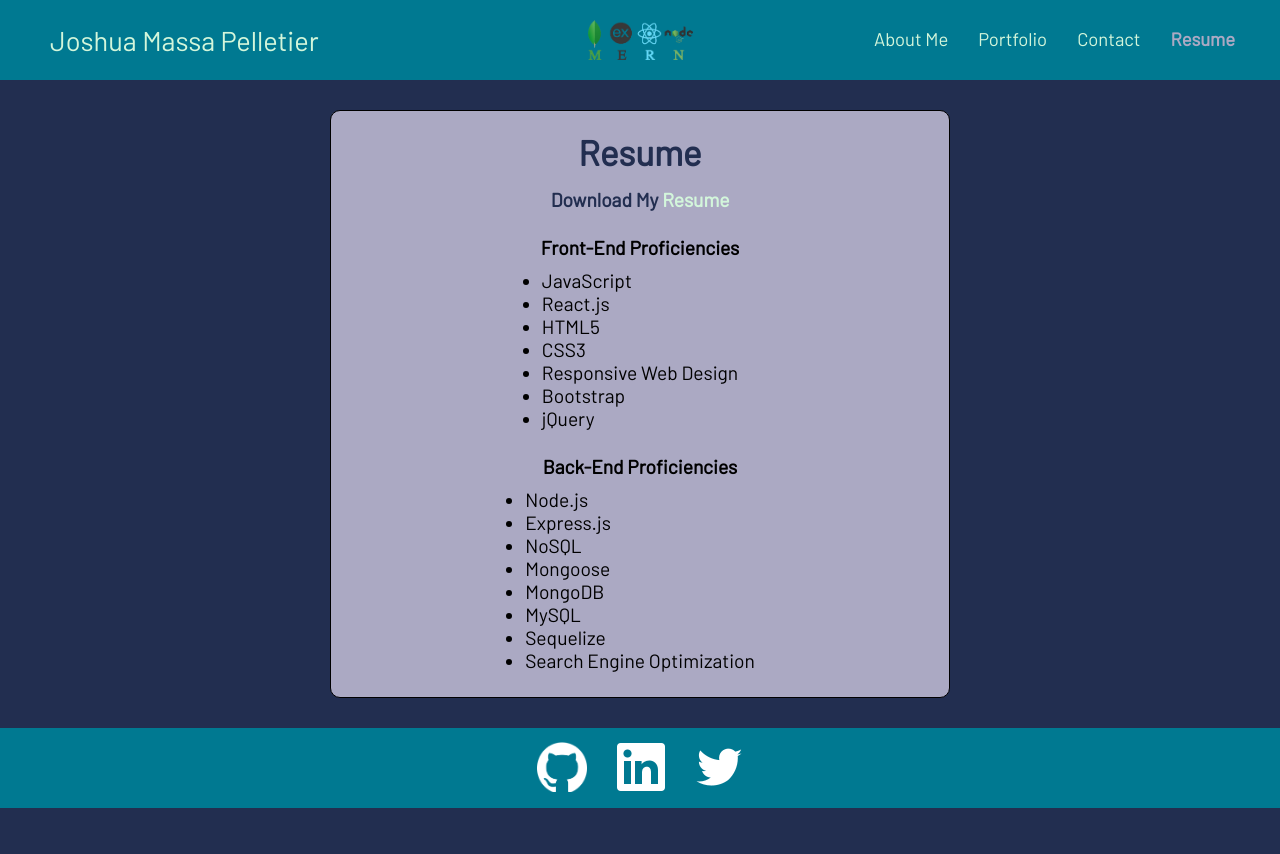
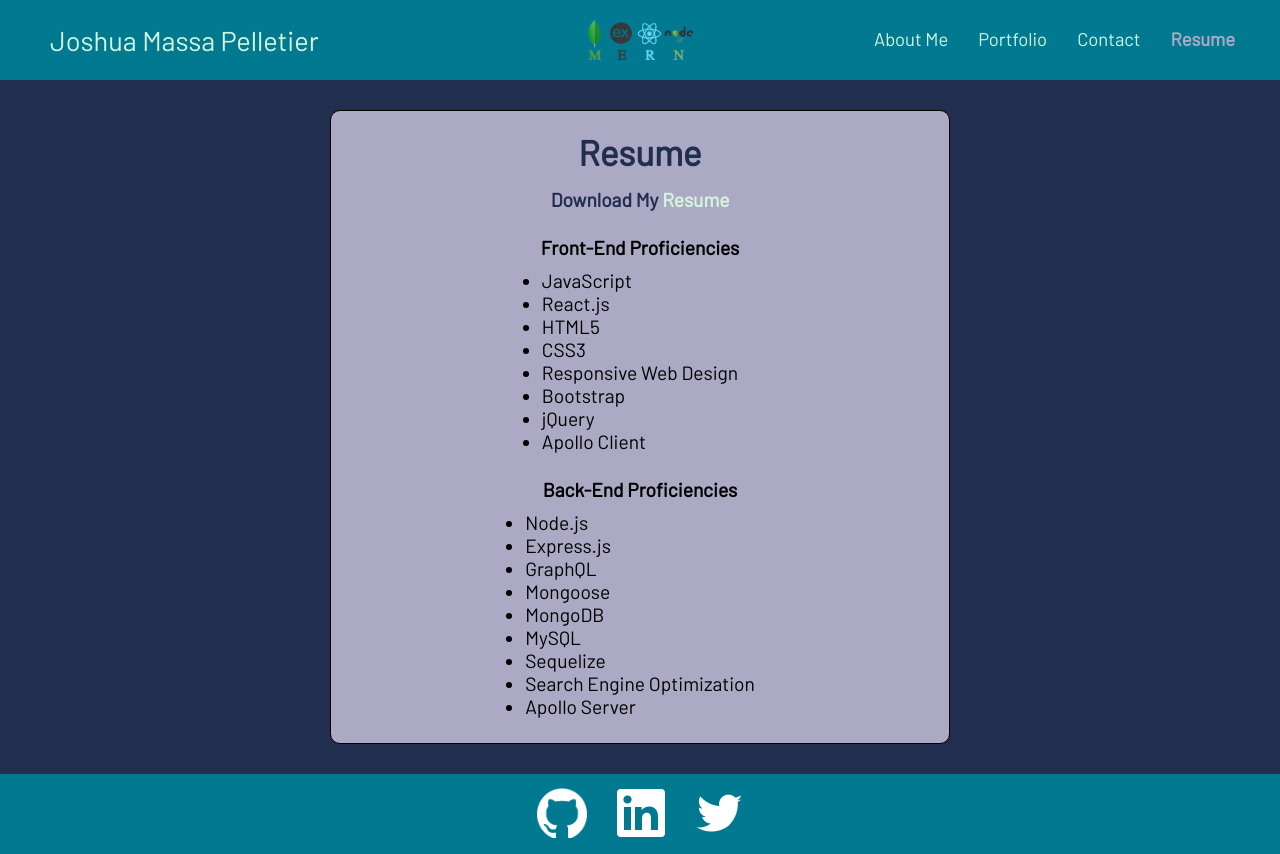
Before and after one commit to JoshMassa/jmp-react-portfolio, a React (Vite) app: page /resume in a window 1280 px wide. Before the commit the page ends 808 px from the top, so only its background shows below. Built offline with nearby package versions, Linux system fonts and the light colour scheme.

Commit message:
Updated proficiencies on Resume page

```diff
--- a/src/pages/Resume.jsx
+++ b/src/pages/Resume.jsx
@@ -20,17 +20,19 @@ function Resume() {
                 <li>Responsive Web Design</li>
                 <li>Bootstrap</li>
                 <li>jQuery</li>
+                <li>Apollo Client</li>
             </ul>
             <h2>Back-End Proficiencies</h2>
             <ul>
                 <li>Node.js</li>
                 <li>Express.js</li>
-                <li>NoSQL</li>
+                <li>GraphQL</li>
                 <li>Mongoose</li>
                 <li>MongoDB</li>
                 <li>MySQL</li>
                 <li>Sequelize</li>
                 <li>Search Engine Optimization</li>
+                <li>Apollo Server</li>
             </ul>
         </div>
     )
```
